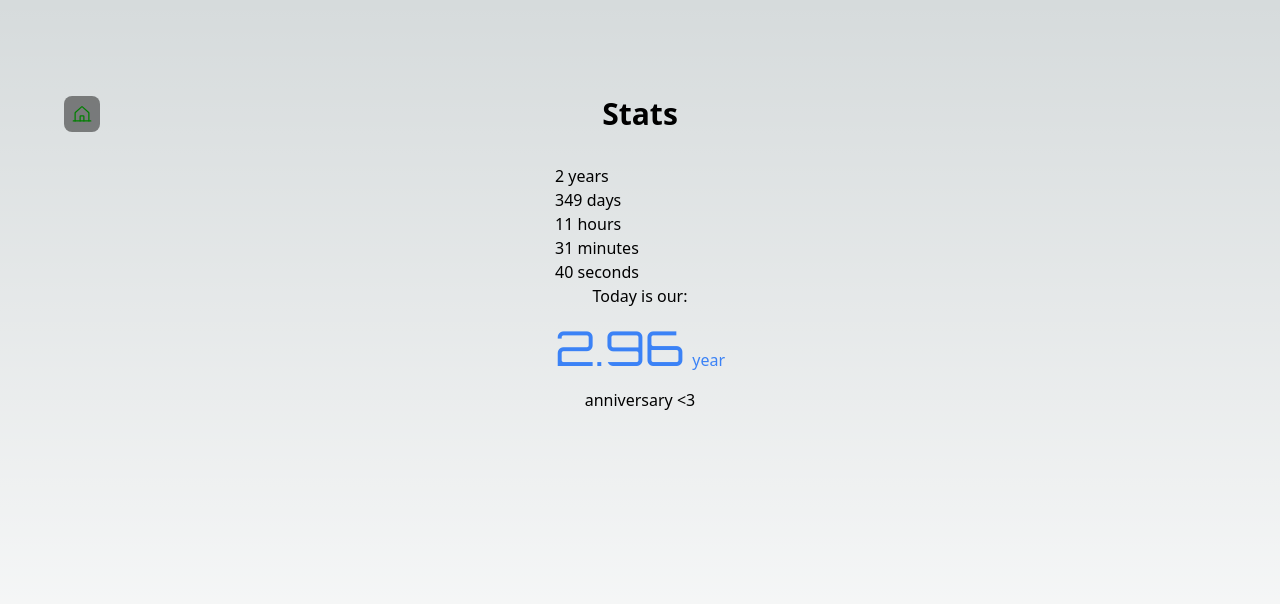
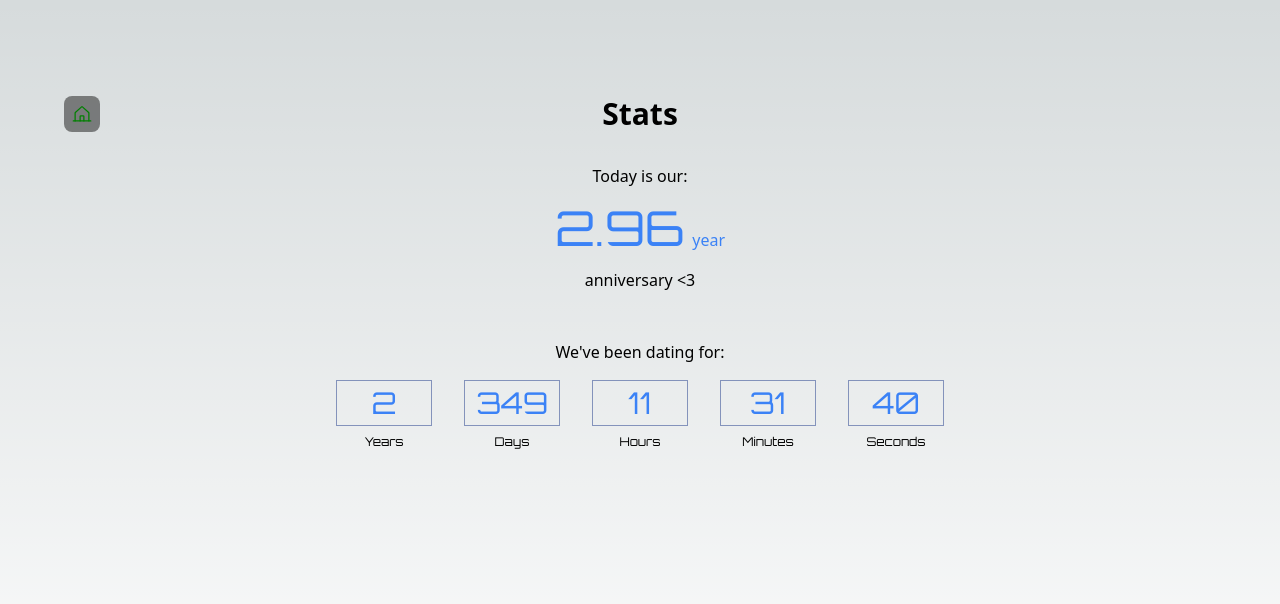
Before and after one commit to ryanfurrh/sam-aswellas-ryan, a Next.js app: page /stats in a window 1280 px wide. Shown: the top 604 px of the page. Built offline with nearby package versions, Linux system fonts and the light colour scheme.

Commit message:
Style relationship counter

```diff
--- a/src/components/RelationshipCounter.tsx
+++ b/src/components/RelationshipCounter.tsx
@@ -23,7 +23,6 @@ export default function RelationshipCounter() {
       setHours(h);
       const m = Math.floor((difference % (1000 * 60 * 60)) / (1000 * 60));
       setMinutes(m);
-
       const s = Math.floor((difference % (1000 * 60)) / 1000);
       setSeconds(s);
       const anni = parseFloat(
@@ -34,13 +33,17 @@ export default function RelationshipCounter() {
 
     return () => clearInterval(interval);
   }, []);
+
+  const timePair = [
+    { number: years, timeScale: "Years" },
+    { number: days, timeScale: "Days" },
+    { number: hours, timeScale: "Hours" },
+    { number: minutes, timeScale: "Minutes" },
+    { number: seconds, timeScale: "Seconds" },
+  ];
+
   return (
-    <div>
-      <h1>{years} years</h1>
-      <h1>{days} days</h1>
-      <h1>{hours} hours</h1>
-      <h1>{minutes} minutes</h1>
-      <h1>{seconds} seconds</h1>
+    <div className="flex flex-col items-center gap-12">
       <div className="flex flex-col items-center gap-4">
         <h1>Today is our:</h1>
         <div className="flex items-baseline gap-2">
@@ -51,6 +54,21 @@ export default function RelationshipCounter() {
         </div>
         <h1 className="">anniversary {`<3`}</h1>
       </div>
+      <div className="items-center flex flex-col gap-4">
+        <h1>We've been dating for:</h1>
+        <div className="font-orbitron flex">
+          {timePair.map((item, index) => (
+            <div key={index} className="px-4 items-center flex flex-col gap-2">
+              <div className="border flex justify-center border-blue-900/50 py-1 px-4 w-24 text-blue-500 ">
+                <h1 className="text-3xl self-center text-center">
+                  {item.number}{" "}
+                </h1>
+              </div>
+              <h1 className="text-xs">{item.timeScale}</h1>
+            </div>
+          ))}
+        </div>
+      </div>
     </div>
   );
 }
```
